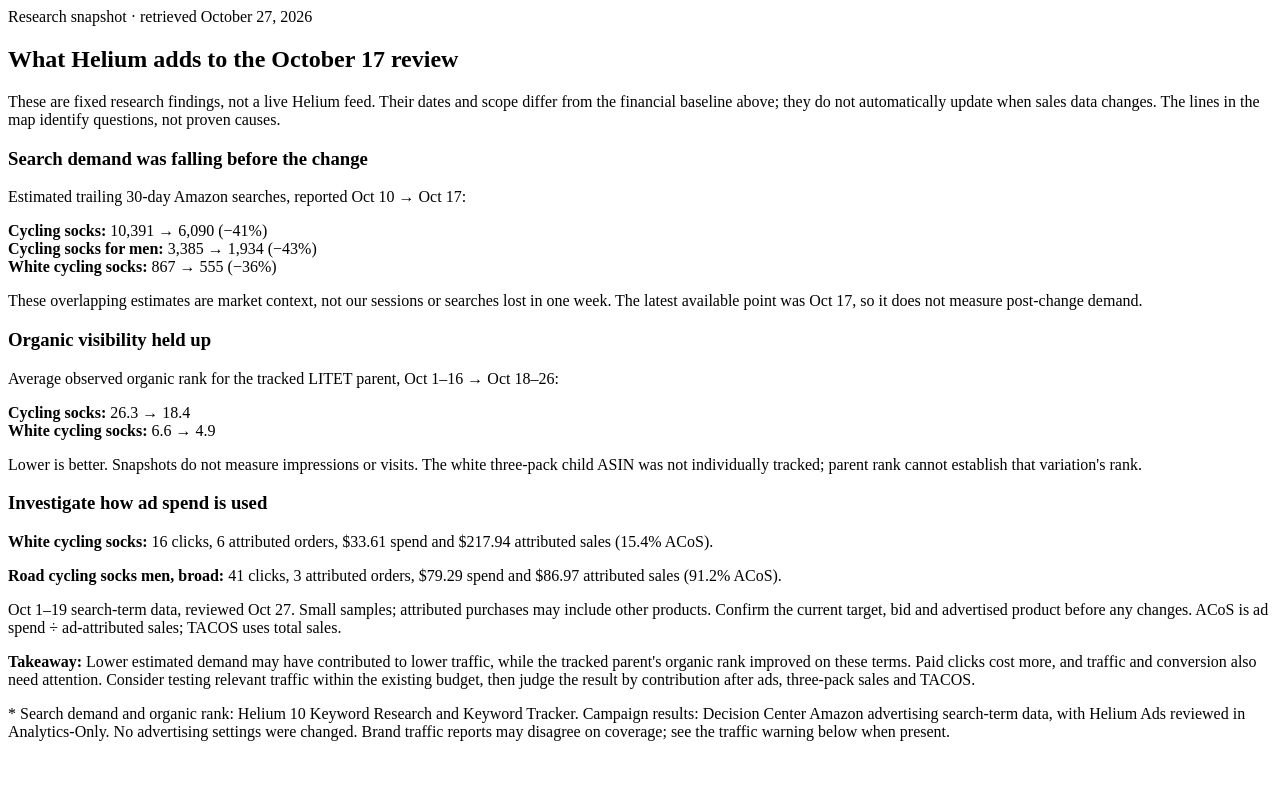
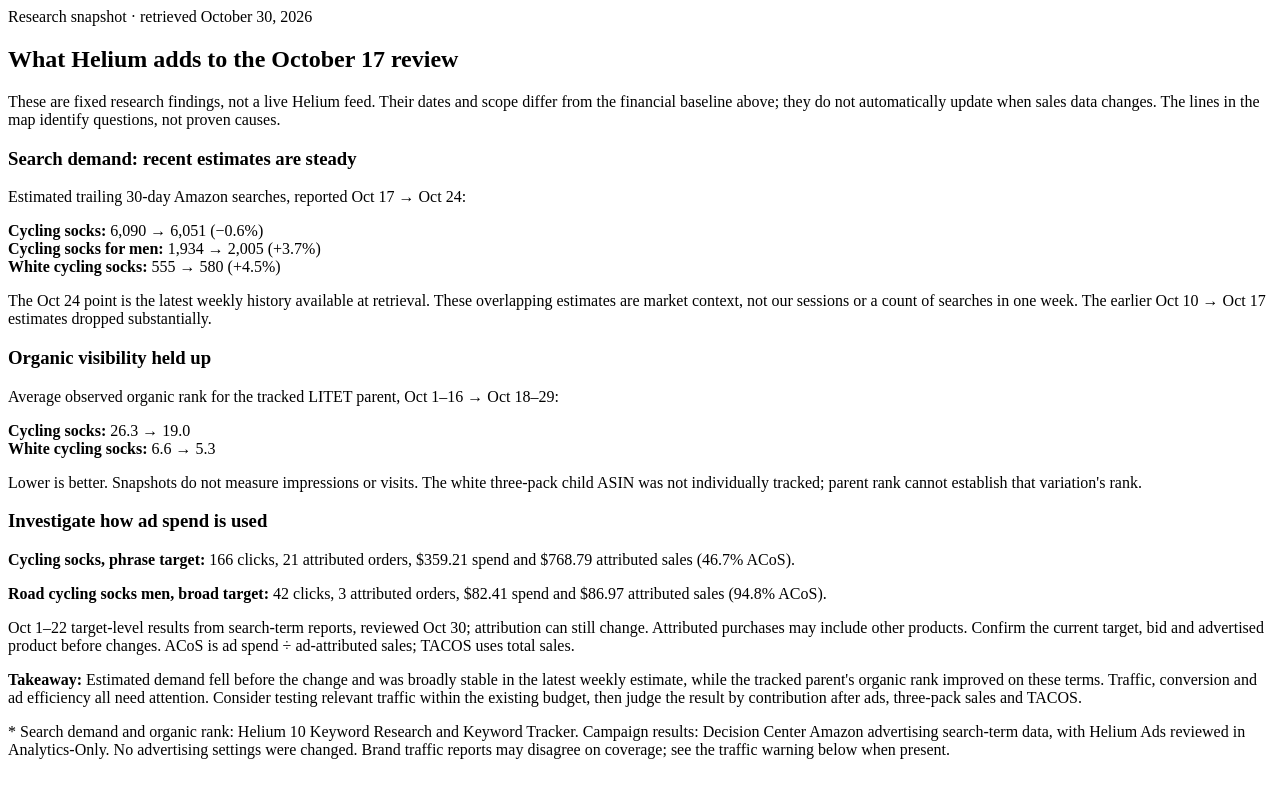
Before and after one commit to ricardolugo39/litet-sales-bot, a Flask app: template decision_dashboard_v2/templates/sales_tree_helium_snapshot.html in a window 1280 px wide. Run offline with Flask 3, Linux system fonts and the light colour scheme; the template is opened without the code that fills it, so the values that code supplies are empty; some libraries are stand-ins or nearby versions.

Commit message:
Refresh sales tree Helium research

```diff
--- a/decision_dashboard_v2/templates/sales_tree_helium_snapshot.html
+++ b/decision_dashboard_v2/templates/sales_tree_helium_snapshot.html
@@ -1,12 +1,12 @@
 <section class="section" id="helium-findings" aria-labelledby="helium-title">
-  <div class="eyebrow">Research snapshot · retrieved October 27, 2026</div>
+  <div class="eyebrow">Research snapshot · retrieved October 30, 2026</div>
   <h2 id="helium-title">What Helium adds to the October 17 review</h2>
   <p class="muted">These are fixed research findings, not a live Helium feed. Their dates and scope differ from the financial baseline above; they do not automatically update when sales data changes. The lines in the map identify questions, not proven causes.</p>
   <div class="cards">
-    <div class="node"><h3>Search demand was falling before the change</h3><p>Estimated trailing 30-day Amazon searches, reported Oct 10 → Oct 17:</p><p><b>Cycling socks:</b> 10,391 → 6,090 (−41%)<br><b>Cycling socks for men:</b> 3,385 → 1,934 (−43%)<br><b>White cycling socks:</b> 867 → 555 (−36%)</p><p class="caption">These overlapping estimates are market context, not our sessions or searches lost in one week. The latest available point was Oct 17, so it does not measure post-change demand.</p></div>
-    <div class="node"><h3>Organic visibility held up</h3><p>Average observed organic rank for the tracked LITET parent, Oct 1–16 → Oct 18–26:</p><p><b>Cycling socks:</b> 26.3 → 18.4<br><b>White cycling socks:</b> 6.6 → 4.9</p><p class="caption">Lower is better. Snapshots do not measure impressions or visits. The white three-pack child ASIN was not individually tracked; parent rank cannot establish that variation's rank.</p></div>
-    <div class="node"><h3>Investigate how ad spend is used</h3><p><b>White cycling socks:</b> 16 clicks, 6 attributed orders, $33.61 spend and $217.94 attributed sales (15.4% ACoS).</p><p><b>Road cycling socks men, broad:</b> 41 clicks, 3 attributed orders, $79.29 spend and $86.97 attributed sales (91.2% ACoS).</p><p class="caption">Oct 1–19 search-term data, reviewed Oct 27. Small samples; attributed purchases may include other products. Confirm the current target, bid and advertised product before any changes. ACoS is ad spend ÷ ad-attributed sales; TACOS uses total sales.</p></div>
+    <div class="node"><h3>Search demand: recent estimates are steady</h3><p>Estimated trailing 30-day Amazon searches, reported Oct 17 → Oct 24:</p><p><b>Cycling socks:</b> 6,090 → 6,051 (−0.6%)<br><b>Cycling socks for men:</b> 1,934 → 2,005 (+3.7%)<br><b>White cycling socks:</b> 555 → 580 (+4.5%)</p><p class="caption">The Oct 24 point is the latest weekly history available at retrieval. These overlapping estimates are market context, not our sessions or a count of searches in one week. The earlier Oct 10 → Oct 17 estimates dropped substantially.</p></div>
+    <div class="node"><h3>Organic visibility held up</h3><p>Average observed organic rank for the tracked LITET parent, Oct 1–16 → Oct 18–29:</p><p><b>Cycling socks:</b> 26.3 → 19.0<br><b>White cycling socks:</b> 6.6 → 5.3</p><p class="caption">Lower is better. Snapshots do not measure impressions or visits. The white three-pack child ASIN was not individually tracked; parent rank cannot establish that variation's rank.</p></div>
+    <div class="node"><h3>Investigate how ad spend is used</h3><p><b>Cycling socks, phrase target:</b> 166 clicks, 21 attributed orders, $359.21 spend and $768.79 attributed sales (46.7% ACoS).</p><p><b>Road cycling socks men, broad target:</b> 42 clicks, 3 attributed orders, $82.41 spend and $86.97 attributed sales (94.8% ACoS).</p><p class="caption">Oct 1–22 target-level results from search-term reports, reviewed Oct 30; attribution can still change. Attributed purchases may include other products. Confirm the current target, bid and advertised product before changes. ACoS is ad spend ÷ ad-attributed sales; TACOS uses total sales.</p></div>
   </div>
-  <p><b>Takeaway:</b> Lower estimated demand may have contributed to lower traffic, while the tracked parent's organic rank improved on these terms. Paid clicks cost more, and traffic and conversion also need attention. Consider testing relevant traffic within the existing budget, then judge the result by contribution after ads, three-pack sales and TACOS.</p>
+  <p><b>Takeaway:</b> Estimated demand fell before the change and was broadly stable in the latest weekly estimate, while the tracked parent's organic rank improved on these terms. Traffic, conversion and ad efficiency all need attention. Consider testing relevant traffic within the existing budget, then judge the result by contribution after ads, three-pack sales and TACOS.</p>
   <p class="caption">* Search demand and organic rank: Helium 10 Keyword Research and Keyword Tracker. Campaign results: Decision Center Amazon advertising search-term data, with Helium Ads reviewed in Analytics-Only. No advertising settings were changed. Brand traffic reports may disagree on coverage; see the traffic warning below when present.</p>
 </section>
--- a/decision_dashboard_v2/test_sales_tree.py
+++ b/decision_dashboard_v2/test_sales_tree.py
@@ -47,7 +47,7 @@ class SalesTreeTest(unittest.TestCase):
         page = self.client.get('/sales-tree')
         self.assertEqual(page.status_code, 200)
         for label in (b'Market search demand', b'Organic search position',
-                      b'15.4% ACoS', b'91.2% ACoS', b'fixed research findings'):
+                      b'46.7% ACoS', b'94.8% ACoS', b'fixed research findings'):
             self.assertIn(label, page.data)
         custom = self.client.get('/sales-tree?before_start=2026-09-20&before_end=2026-09-28&after_start=2026-10-18&after_end=2026-10-26')
         self.assertNotIn(b'Market search demand', custom.data)
```
Also changed, not shown: decision_dashboard_v2/templates/sales_tree.html (+2 -2 lines).
